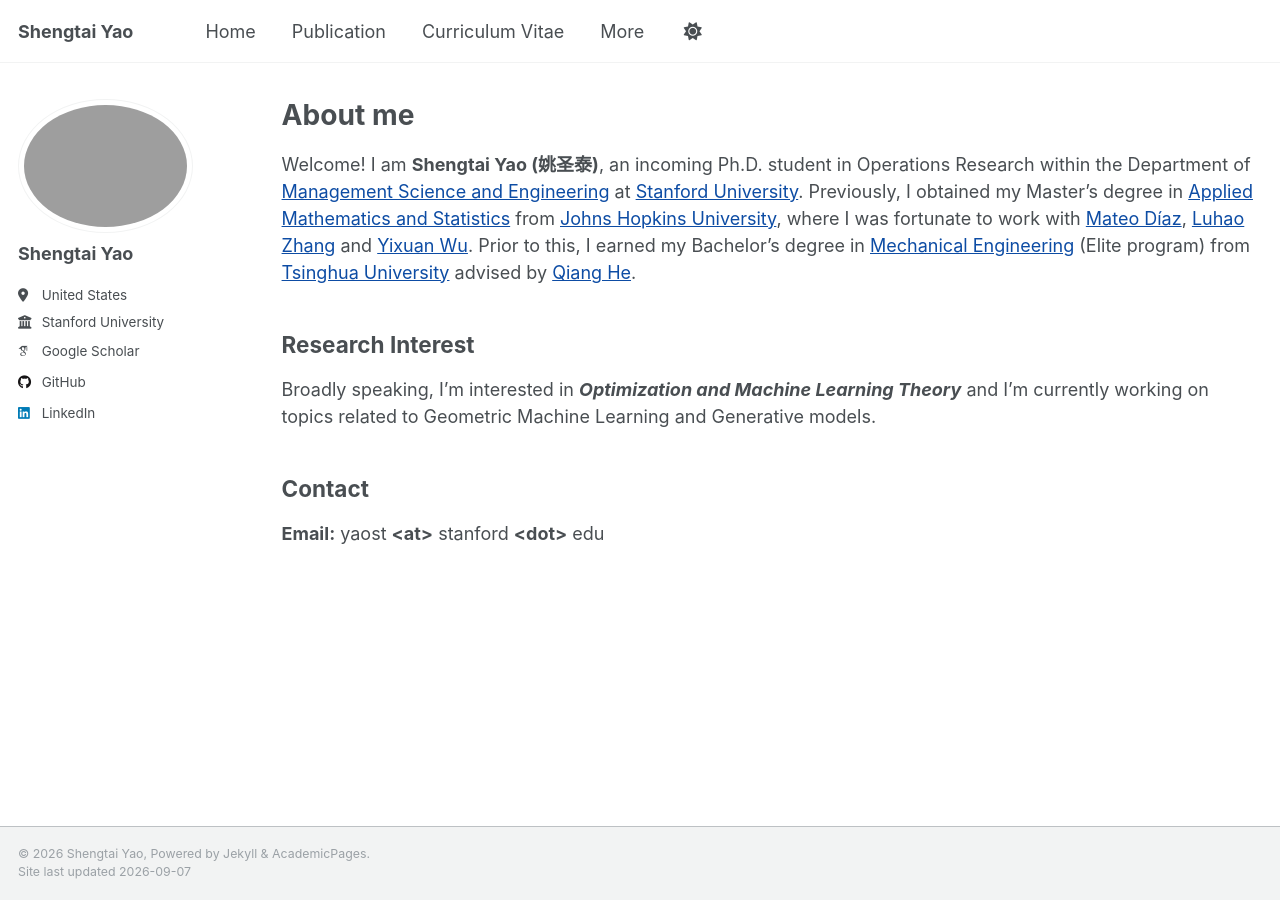
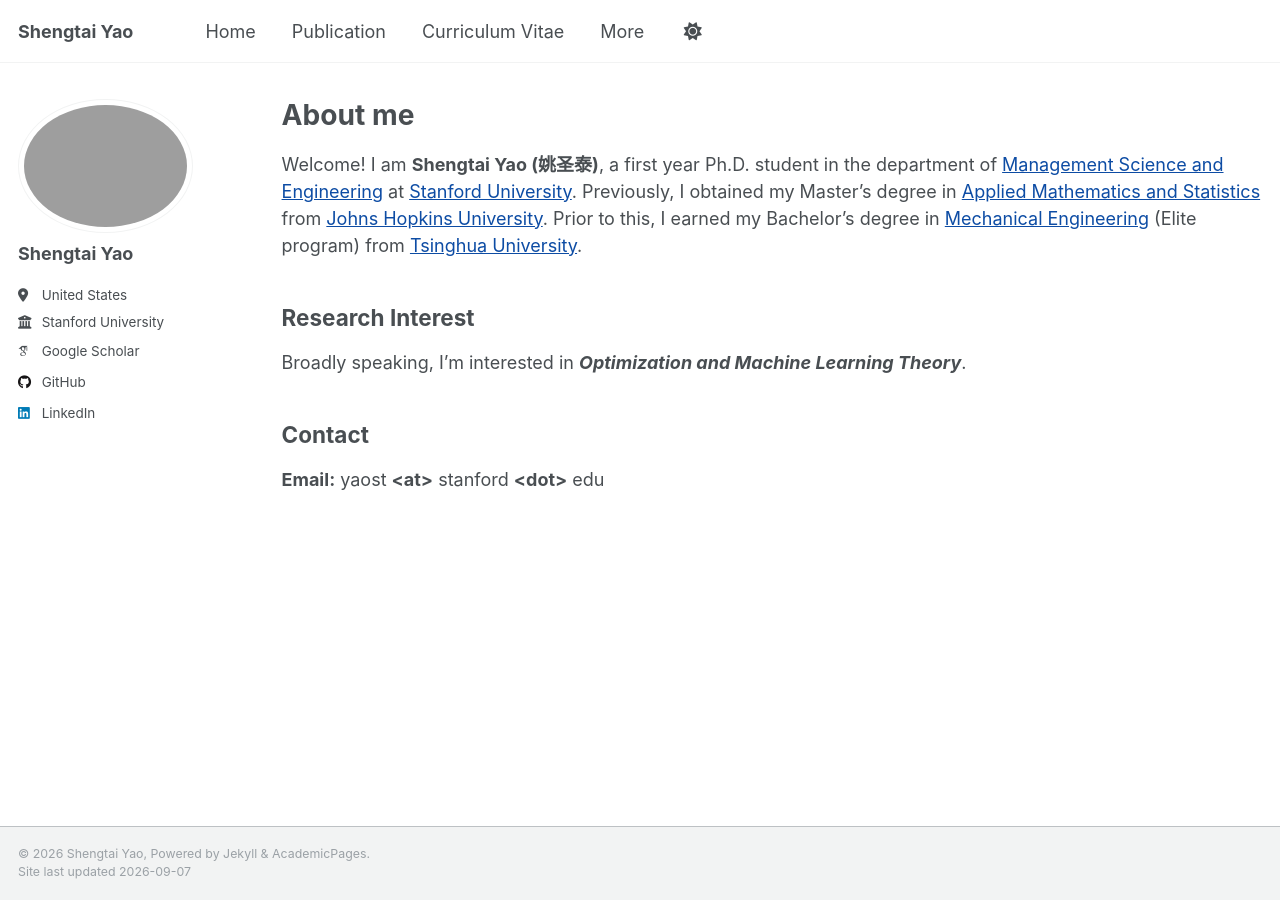
Before and after one commit to Yaoshengtai/Yaoshengtai.github.io, a Jekyll site: the page built from _pages/about.md, in a window 1280 px wide. Built offline with Jekyll 4.4.1, drawn with Linux system fonts in a browser that asks for light colours; some web fonts are replaced.

Commit message:
Update about.md

```diff
--- a/_pages/about.md
+++ b/_pages/about.md
@@ -8,12 +8,11 @@ redirect_from:
   - /about.html
 ---
 
-Welcome! I am **Shengtai Yao (姚圣泰)**, an incoming Ph.D. student in Operations Research within the Department of [Management Science and Engineering](https://msande.stanford.edu/) at [Stanford University](https://www.stanford.edu/). Previously, I obtained my Master’s degree in [Applied Mathematics and Statistics](https://engineering.jhu.edu/ams/) from [Johns Hopkins University](https://www.jhu.edu/), where I was fortunate to work with [Mateo Díaz](https://mateodd25.github.io/), [Luhao Zhang](https://luhao-zhang.github.io/) and [Yixuan Wu](http://yixuanwu.page/). Prior to this, I earned my Bachelor's degree in [Mechanical Engineering](https://www.me.tsinghua.edu.cn/en/) (Elite program) from [Tsinghua University](https://www.tsinghua.edu.cn/en/) advised by [Qiang He](https://www.me.tsinghua.edu.cn/en/info/1264/2161.htm).
+Welcome! I am **Shengtai Yao (姚圣泰)**, a first year Ph.D. student in the department of [Management Science and Engineering](https://msande.stanford.edu/) at [Stanford University](https://www.stanford.edu/). Previously, I obtained my Master’s degree in [Applied Mathematics and Statistics](https://engineering.jhu.edu/ams/) from [Johns Hopkins University](https://www.jhu.edu/). Prior to this, I earned my Bachelor's degree in [Mechanical Engineering](https://www.me.tsinghua.edu.cn/en/) (Elite program) from [Tsinghua University](https://www.tsinghua.edu.cn/en/).
 
 ## Research Interest
 
-Broadly speaking, I'm interested in ***Optimization and Machine Learning Theory*** and I'm currently working on topics related to Geometric Machine Learning and Generative models.
-
+Broadly speaking, I'm interested in ***Optimization and Machine Learning Theory***.
 
 
 ## Contact
```
